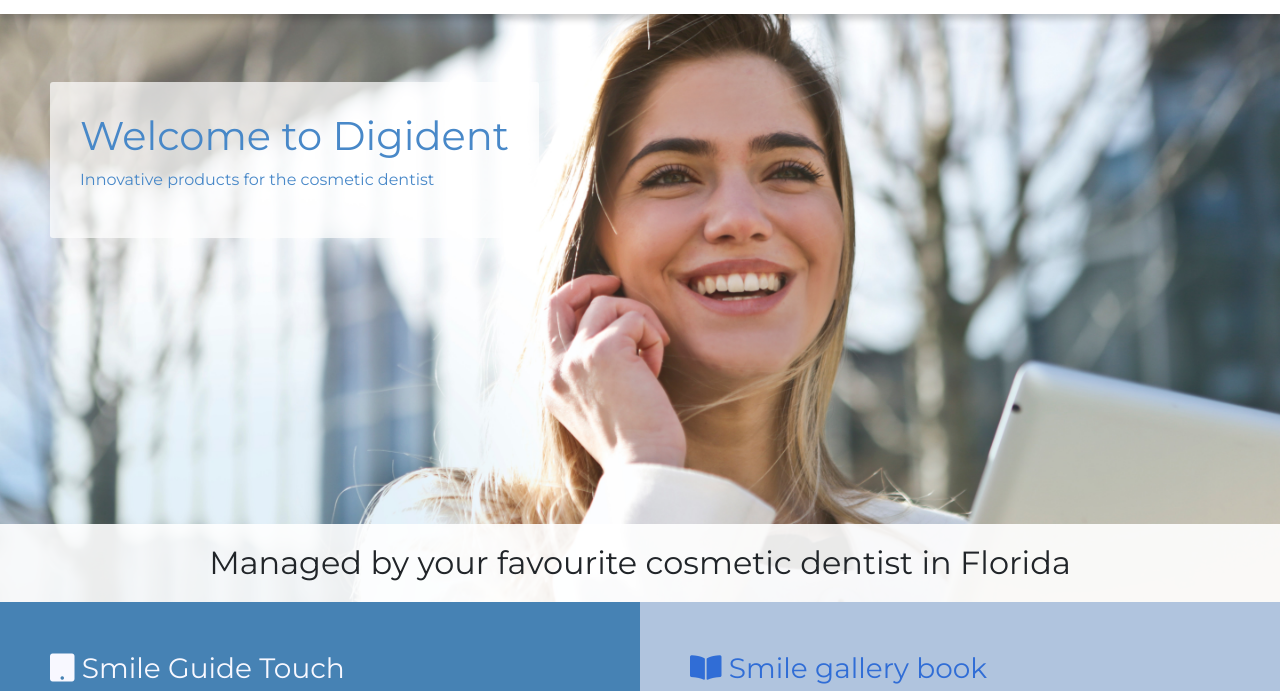
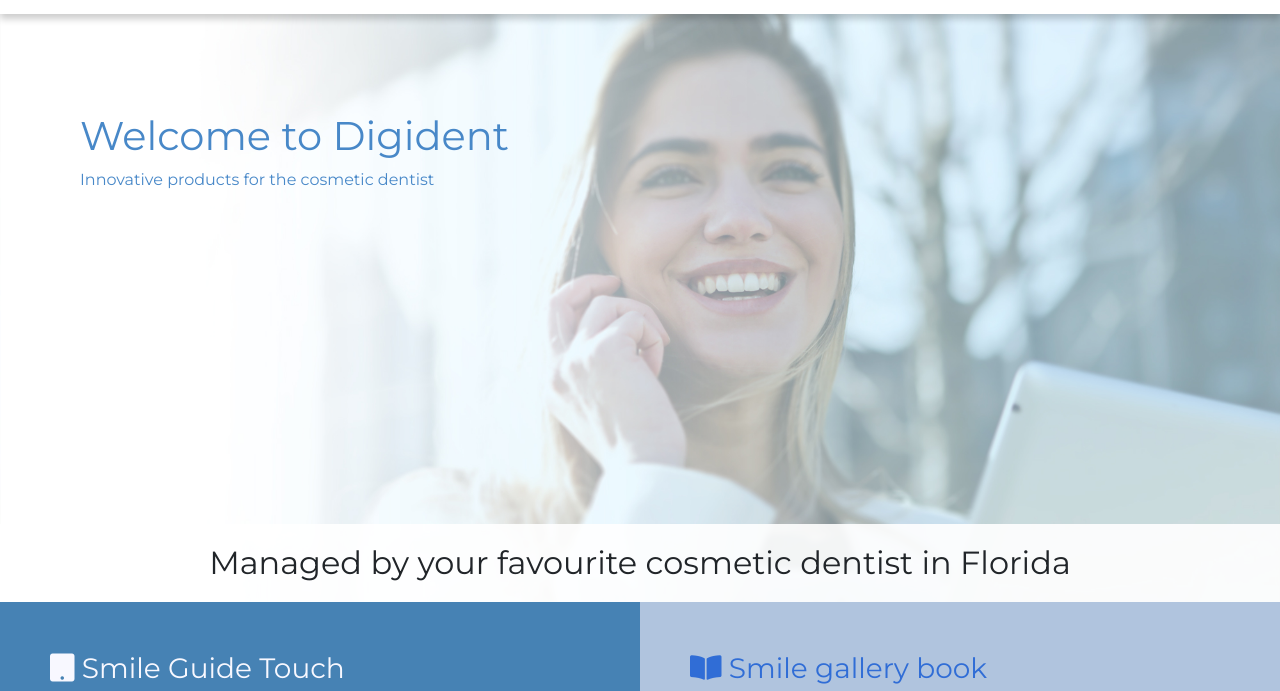
Before and after one commit to raghavaro/digident-website-2, a plain HTML site: page digident-website/index.html in a window 1280 px wide. Shown: the part 88-779 px from the top of the page. Drawn offline with nearby package versions, Linux system fonts and the light colour scheme.

Commit message:
Deisgn changes to banner

```diff
--- a/digident-website/css/style.css
+++ b/digident-website/css/style.css
@@ -61,7 +61,7 @@ nav img {
 
 #home {
   padding-top: 30px;
-  background-image: url('../images/backdrop-home.jpg');
+  background-image: url('../images/backdrop-home-edited.jpg');
   background-size: cover;
   background-position: center;
   background-attachment: fixed;
@@ -72,7 +72,6 @@ nav img {
 #welcome {
   margin: 50px 50px auto;
   padding: 30px;
-  background-color: rgba(255,255,255,.7);
   color: #4888c8;
   border-radius: 3px;
 }
```
Also changed, not shown: digident-website/images/backdrop-home-edited.jpg (added).
